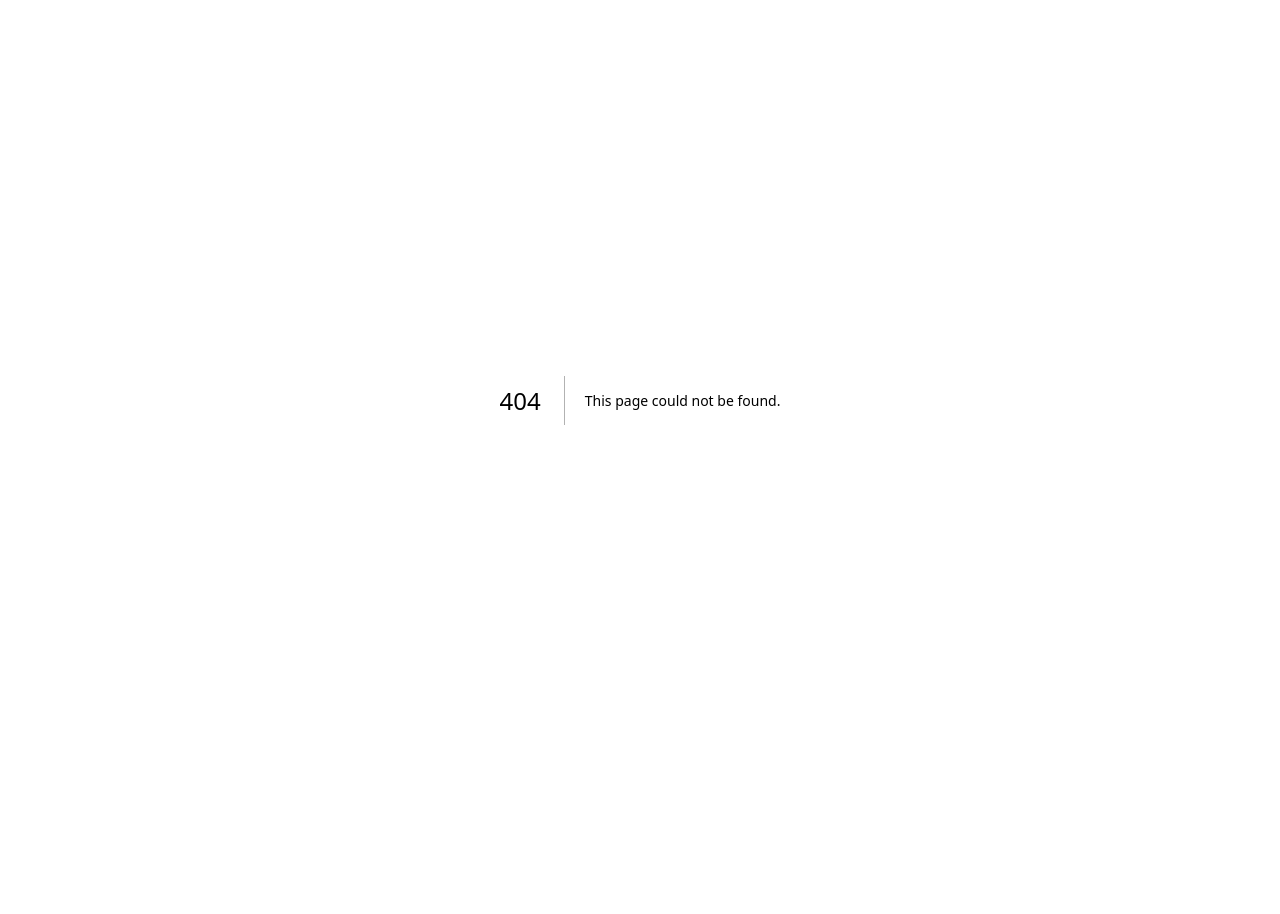
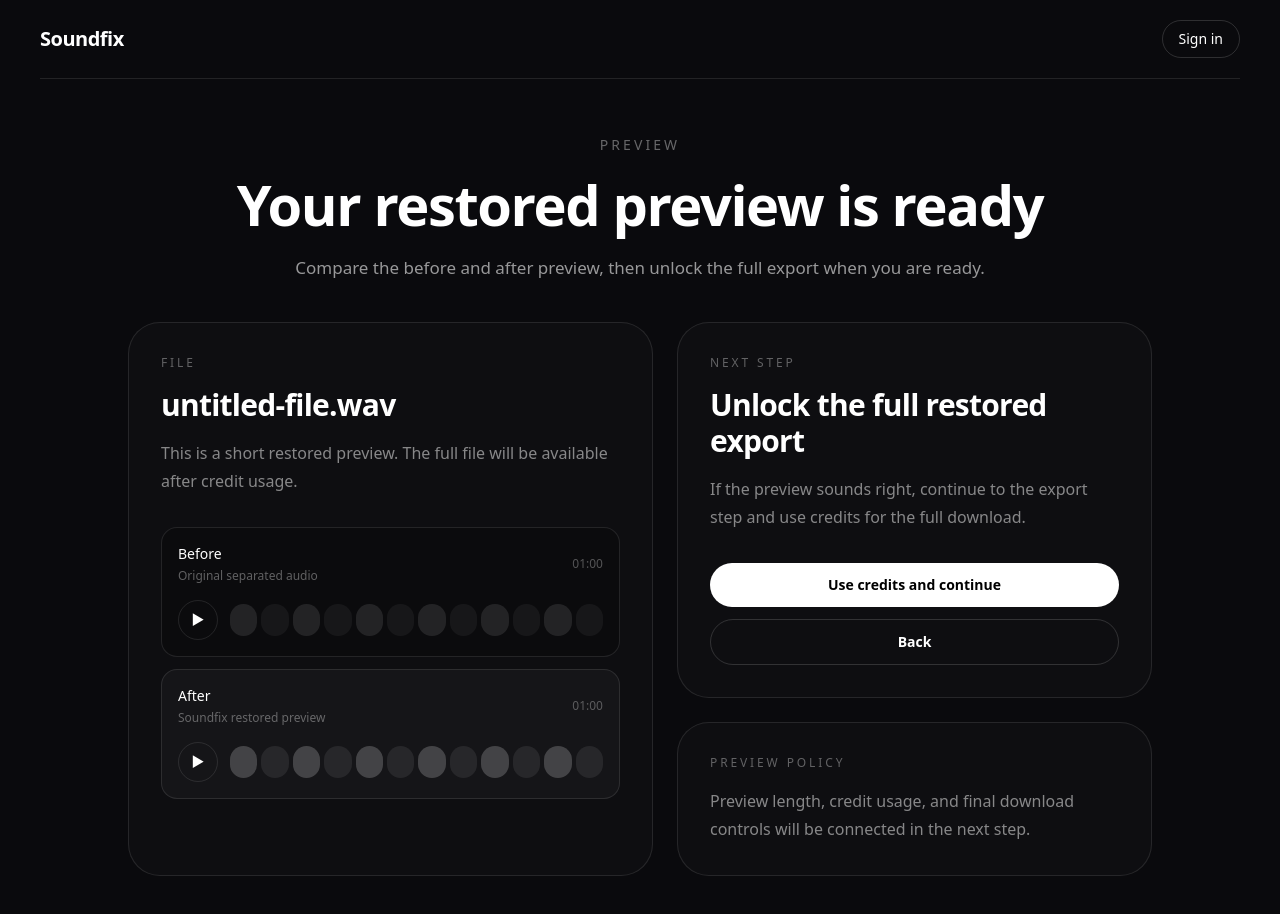
Before and after one commit to cocoro-sugiura/soundfix, a Next.js app in the folder frontend/: page /preview in a window 1280 px wide. Before the commit this address had no page. Shown: the top 914 px of the page. Before the commit the page ends 800 px from the top, so only its background shows below. Built offline with nearby package versions, Linux system fonts and the light colour scheme.

Commit message:
feat: add preview page flow from home upload

```diff
--- a/frontend/app/page.tsx
+++ b/frontend/app/page.tsx
@@ -1,8 +1,10 @@
 "use client";
 
 import { ChangeEvent, useRef, useState } from "react";
+import { useRouter } from "next/navigation";
 
 export default function Home() {
+  const router = useRouter();
   const inputRef = useRef<HTMLInputElement | null>(null);
   const [selectedFileName, setSelectedFileName] = useState("");
 
@@ -19,6 +21,14 @@
     }
 
     setSelectedFileName(file.name);
+  };
+
+  const handleContinueToPreview = () => {
+    if (!selectedFileName) {
+      return;
+    }
+
+    router.push(`/preview?file=${encodeURIComponent(selectedFileName)}`);
   };
 
   return (
@@ -80,6 +90,10 @@
 
               <button
                 type="button"
+                onClick={(event) => {
+                  event.stopPropagation();
+                  handleContinueToPreview();
+                }}
                 disabled={!selectedFileName}
                 className="rounded-full bg-white px-6 py-3 text-sm font-semibold text-black transition hover:opacity-90 disabled:cursor-not-allowed disabled:opacity-40"
               >
--- /dev/null
+++ b/frontend/app/preview/page.tsx
@@ -0,0 +1,152 @@
+"use client";
+
+import Link from "next/link";
+import { useSearchParams } from "next/navigation";
+
+export default function PreviewPage() {
+  const searchParams = useSearchParams();
+  const fileName = searchParams.get("file") || "untitled-file.wav";
+
+  return (
+    <main className="min-h-screen bg-[#0a0a0d] text-white">
+      <div className="mx-auto flex min-h-screen w-full max-w-[1280px] flex-col px-5 py-5 sm:px-8 lg:px-10">
+        <header className="flex items-center justify-between border-b border-white/10 pb-5">
+          <Link href="/" className="text-xl font-semibold tracking-tight">
+            Soundfix
+          </Link>
+          <button className="rounded-full border border-white/15 px-4 py-2 text-sm font-medium text-white transition hover:border-white/30 hover:bg-white/5">
+            Sign in
+          </button>
+        </header>
+
+        <section className="flex flex-1 flex-col justify-center py-10 lg:py-14">
+          <div className="mx-auto w-full max-w-4xl text-center">
+            <p className="text-sm font-medium uppercase tracking-[0.22em] text-white/38">
+              Preview
+            </p>
+
+            <h1 className="mt-5 text-4xl font-semibold leading-[1.06] tracking-tight text-white sm:text-5xl lg:text-[56px]">
+              Your restored preview is ready
+            </h1>
+
+            <p className="mt-5 text-base leading-7 text-white/58 sm:text-[17px]">
+              Compare the before and after preview, then unlock the full export when you are ready.
+            </p>
+          </div>
+
+          <div className="mx-auto mt-10 grid w-full max-w-5xl gap-6 lg:grid-cols-[1.05fr_0.95fr]">
+            <div className="rounded-[32px] border border-white/10 bg-white/[0.02] p-6 sm:p-8">
+              <p className="text-xs font-medium uppercase tracking-[0.24em] text-white/35">
+                File
+              </p>
+              <p className="mt-4 text-2xl font-semibold tracking-tight text-white sm:text-3xl">
+                {fileName}
+              </p>
+              <p className="mt-4 text-sm leading-7 text-white/50 sm:text-base">
+                This is a short restored preview. The full file will be available after credit usage.
+              </p>
+
+              <div className="mt-8 space-y-3">
+                <div className="rounded-2xl border border-white/10 bg-black/20 p-4">
+                  <div className="flex items-center justify-between">
+                    <div>
+                      <p className="text-sm font-medium text-white">Before</p>
+                      <p className="mt-1 text-xs text-white/35">Original separated audio</p>
+                    </div>
+                    <span className="text-xs text-white/30">01:00</span>
+                  </div>
+
+                  <div className="mt-4 flex items-center gap-3">
+                    <div className="flex h-10 w-10 items-center justify-center rounded-full border border-white/10 text-sm text-white">
+                      ▶
+                    </div>
+                    <div className="grid flex-1 grid-cols-12 gap-1">
+                      <div className="h-8 rounded-full bg-white/10" />
+                      <div className="h-8 rounded-full bg-white/5" />
+                      <div className="h-8 rounded-full bg-white/10" />
+                      <div className="h-8 rounded-full bg-white/5" />
+                      <div className="h-8 rounded-full bg-white/10" />
+                      <div className="h-8 rounded-full bg-white/5" />
+                      <div className="h-8 rounded-full bg-white/10" />
+                      <div className="h-8 rounded-full bg-white/5" />
+                      <div className="h-8 rounded-full bg-white/10" />
+                      <div className="h-8 rounded-full bg-white/5" />
+                      <div className="h-8 rounded-full bg-white/10" />
+                      <div className="h-8 rounded-full bg-white/5" />
+                    </div>
+                  </div>
+                </div>
+
+                <div className="rounded-2xl border border-white/10 bg-white/[0.03] p-4">
+                  <div className="flex items-center justify-between">
+                    <div>
+                      <p className="text-sm font-medium text-white">After</p>
+                      <p className="mt-1 text-xs text-white/35">Soundfix restored preview</p>
+                    </div>
+                    <span className="text-xs text-white/30">01:00</span>
+                  </div>
+
+                  <div className="mt-4 flex items-center gap-3">
+                    <div className="flex h-10 w-10 items-center justify-center rounded-full border border-white/10 text-sm text-white">
+                      ▶
+                    </div>
+                    <div className="grid flex-1 grid-cols-12 gap-1">
+                      <div className="h-8 rounded-full bg-white/20" />
+                      <div className="h-8 rounded-full bg-white/8" />
+                      <div className="h-8 rounded-full bg-white/20" />
+                      <div className="h-8 rounded-full bg-white/8" />
+                      <div className="h-8 rounded-full bg-white/20" />
+                      <div className="h-8 rounded-full bg-white/8" />
+                      <div className="h-8 rounded-full bg-white/20" />
+                      <div className="h-8 rounded-full bg-white/8" />
+                      <div className="h-8 rounded-full bg-white/20" />
+                      <div className="h-8 rounded-full bg-white/8" />
+                      <div className="h-8 rounded-full bg-white/20" />
+                      <div className="h-8 rounded-full bg-white/8" />
+                    </div>
+                  </div>
+                </div>
+              </div>
+            </div>
+
+            <div className="flex flex-col gap-6">
+              <div className="rounded-[32px] border border-white/10 bg-white/[0.02] p-6 sm:p-8">
+                <p className="text-xs font-medium uppercase tracking-[0.24em] text-white/35">
+                  Next step
+                </p>
+                <p className="mt-4 text-2xl font-semibold tracking-tight text-white sm:text-3xl">
+                  Unlock the full restored export
+                </p>
+                <p className="mt-4 text-sm leading-7 text-white/50 sm:text-base">
+                  If the preview sounds right, continue to the export step and use credits for the full download.
+                </p>
+
+                <div className="mt-8 flex flex-col gap-3">
+                  <button className="rounded-full bg-white px-6 py-3 text-sm font-semibold text-black transition hover:opacity-90">
+                    Use credits and continue
+                  </button>
+
+                  <Link
+                    href="/"
+                    className="rounded-full border border-white/15 px-6 py-3 text-center text-sm font-semibold text-white transition hover:border-white/30 hover:bg-white/5"
+                  >
+                    Back
+                  </Link>
+                </div>
+              </div>
+
+              <div className="rounded-[32px] border border-white/10 bg-white/[0.02] p-6 sm:p-8">
+                <p className="text-xs font-medium uppercase tracking-[0.24em] text-white/35">
+                  Preview policy
+                </p>
+                <p className="mt-4 text-sm leading-7 text-white/50 sm:text-base">
+                  Preview length, credit usage, and final download controls will be connected in the next step.
+                </p>
+              </div>
+            </div>
+          </div>
+        </section>
+      </div>
+    </main>
+  );
+}
```
